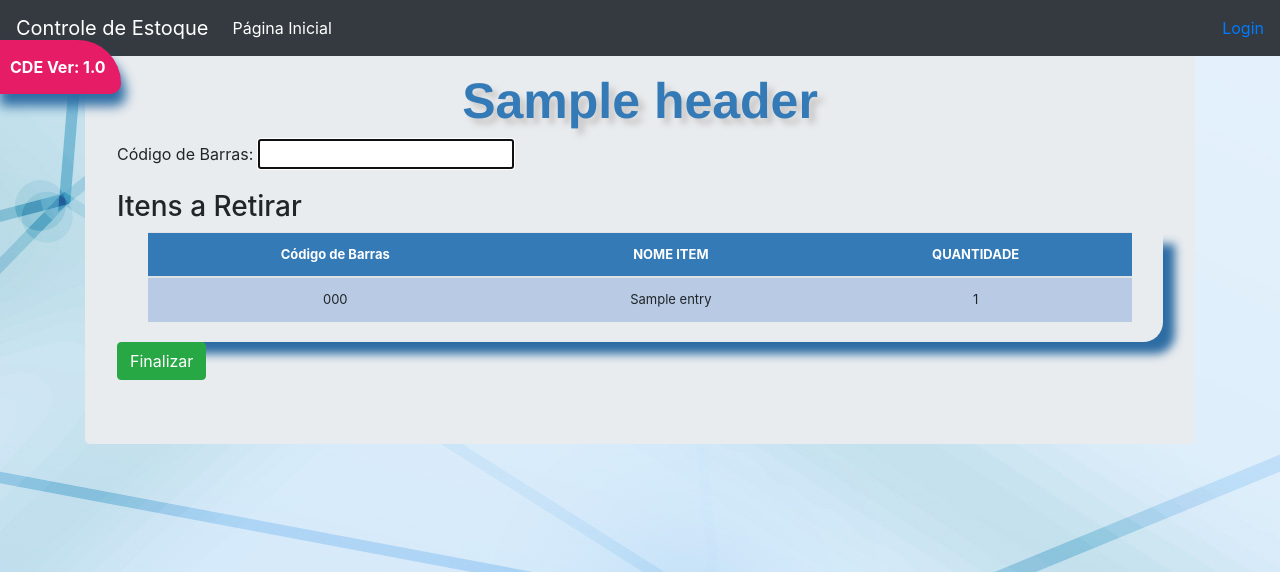
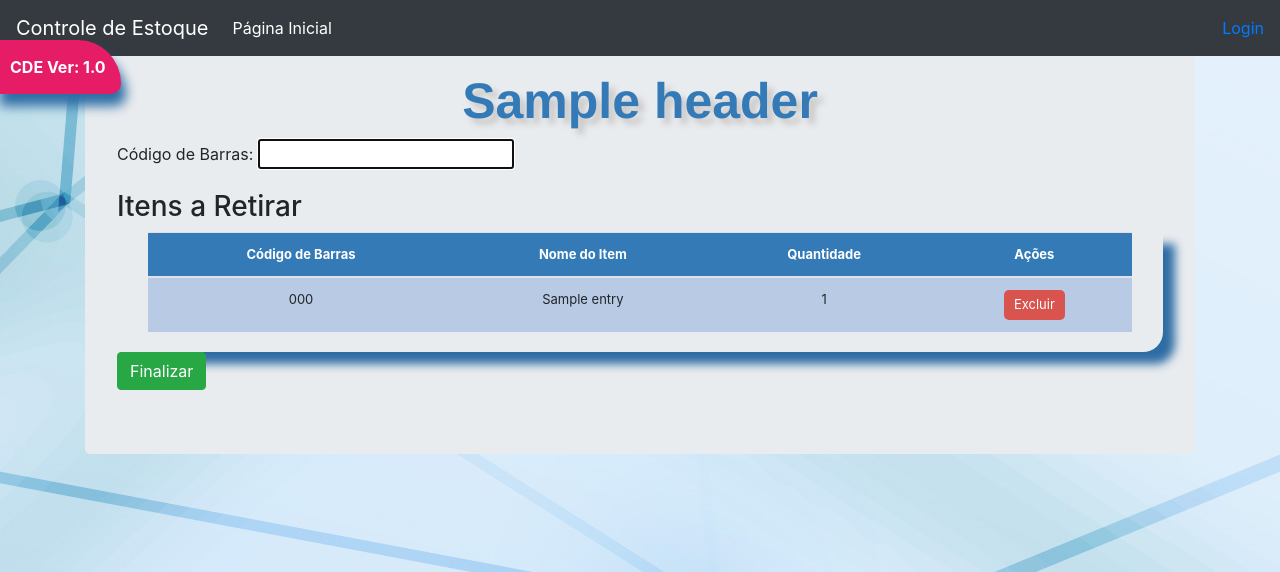
Before and after one commit to Asatorrk/ControleEstoque, a Django app: template stockmgmgt/templates/barcode_items.html in a window 1280 px wide. Shown: the top 572 px of the page. Run offline with Django 5.2, Linux system fonts and the light colour scheme; tables that the repository leaves empty hold one stand-in row (values such as "Sample post"); the template is opened without the code that fills it: values that come from a table or form of the project are taken from there, most other values are stand-ins (such as "Sample title", 1, 10 or a date in 2020); some libraries are stand-ins or nearby versions.

Commit message:
Atualizado barcode_items.html
adicionado botão para exclusão

```diff
--- a/stockmgmgt/templates/barcode_items.html
+++ b/stockmgmgt/templates/barcode_items.html
@@ -37,8 +37,32 @@
                 // Espera um pequeno tempo antes de focar novamente
                 setTimeout(focusBarcodeInput, 100);
             });
+
+            // Função para remover item da lista temporária
+            $('.delete-item').on('click', function(event) {
+                event.preventDefault();
+                const itemId = $(this).data('id');  // Obtém o ID do item a ser removido
+                $(this).closest('tr').remove();  // Remove a linha da tabela
+
+                // Aqui você pode adicionar um código para enviar uma requisição ao backend
+                // se precisar persistir a remoção no banco de dados antes de finalizar
+            });
         });
     </script>
+    <style>
+        /* Estilizando o botão Excluir */
+        .btn-delete {
+            background-color: #d9534f;
+            color: white;
+            border: none;
+            padding: 5px 10px;
+            border-radius: 5px;
+            cursor: pointer;
+        }
+        .btn-delete:hover {
+            background-color: #c9302c;
+        }
+    </style>
 </head>
 <body>
     {% include 'navbar.html' %}
@@ -67,8 +91,9 @@
                     <thead>
                         <tr>
                             <th>Código de Barras</th>
-                            <th>NOME ITEM</th>
-                            <th>QUANTIDADE</th>
+                            <th>Nome do Item</th>
+                            <th>Quantidade</th>
+                            <th>Ações</th>
                         </tr>
                     </thead>
                     <tbody>
@@ -77,6 +102,9 @@
                             <td>{{ entry.barcode }}</td>
                             <td>{{ entry.item_name }}</td>
                             <td>1</td>  <!-- Cada entrada é um item, então a quantidade é 1 -->
+                            <td>
+                                <button class="btn-delete delete-item" data-id="{{ entry.id }}">Excluir</button>
+                            </td>
                         </tr>
                         {% endfor %}
                     </tbody>
```
